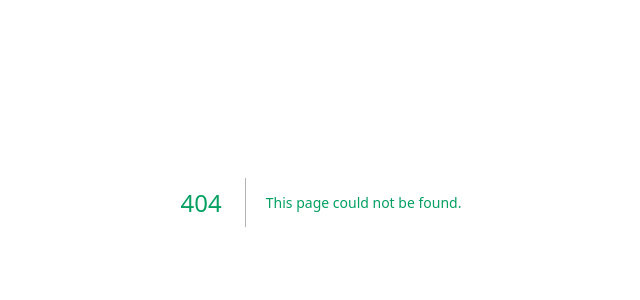
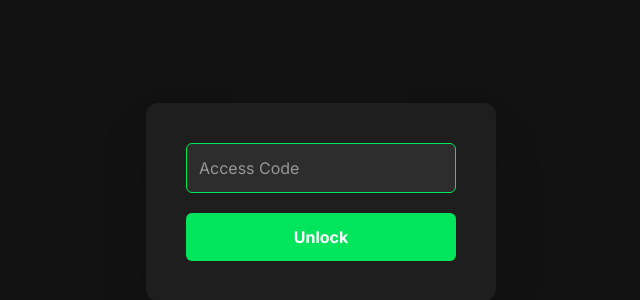
Before and after one commit to Sonic12K12/movie-marathon-calc-nextjs, a Next.js app: page /login in a window 1280 px wide. Before the commit this address had no page. Shown: the part 198-498 px from the top of the page, without its empty margins (319-959 px from the left). Built offline with nearby package versions, Linux system fonts and the light colour scheme.

Commit message:
add Access Code mechanism

```diff
--- /dev/null
+++ b/src/app/actions.js
@@ -0,0 +1,32 @@
+// src/app/actions.js
+"use server";
+
+import { cookies } from "next/headers";
+import { redirect } from "next/navigation";
+
+// Asynchronous server action to verify the password
+export async function authenticate(formData) {
+  const password = formData.get("password");
+
+  // Fetch the password from the environment variables
+  const EXPECTED_PASS = process.env.CALCULATOR_PASS;
+
+  if (password === EXPECTED_PASS) {
+    // Await the cookies() promise before using it
+    const cookieStore = await cookies();
+
+    // Password is correct, set the cookie
+    cookieStore.set("calculator_auth", "granted", {
+      httpOnly: true,
+      secure: process.env.NODE_ENV === "production",
+      maxAge: 60 * 60 * 24 * 30, // 30 days
+      path: "/",
+    });
+
+    // Redirect the user to the protected portfolio
+    redirect("/");
+  } else {
+    // Return an error message to the client
+    return { error: "Incorrect access code. Please try again." };
+  }
+}
--- /dev/null
+++ b/src/app/login/page.js
@@ -0,0 +1,50 @@
+// src/app/login/page.js
+"use client";
+
+import { useState } from "react";
+import { authenticate } from "../actions";
+
+export default function LoginPage() {
+  const [error, setError] = useState("");
+
+  // Handle form submission without reloading the page
+  async function handleSubmit(event) {
+    event.preventDefault();
+
+    const formData = new FormData(event.currentTarget);
+    const result = await authenticate(formData);
+
+    // Display error message if the server action returns one
+    if (result?.error) {
+      setError(result.error);
+    }
+  }
+
+  return (
+    // Main wrapper matching your dark mode styling
+    <main className="min-h-screen bg-[#121212] flex items-center justify-center p-4">
+      {/* Login box container */}
+      <div className="bg-[#1e1e1e] p-10 rounded-xl shadow-2xl text-center max-w-87.5 w-full">
+        <form onSubmit={handleSubmit} className="flex flex-col gap-5">
+          <input
+            type="password"
+            name="password"
+            placeholder="Access Code"
+            required
+            autoFocus
+            className="w-full p-3 bg-[#2d2d2d] border border-[#3d3d3d] text-white rounded-md text-base outline-none focus:border-[#00e55b] transition-colors"
+          />
+          <button
+            type="submit"
+            className="w-full p-3 bg-[#00e55b] hover:bg-[#04bf4e] text-white rounded-md text-base font-bold cursor-pointer transition-colors"
+          >
+            Unlock
+          </button>
+        </form>
+
+        {/* Conditional error message rendering */}
+        {error && <div className="text-red-500 text-sm mt-4">{error}</div>}
+      </div>
+    </main>
+  );
+}
--- /dev/null
+++ b/src/proxy.js
@@ -0,0 +1,31 @@
+import { NextResponse } from "next/server";
+
+// Proxy function to protect routes
+export function proxy(request) {
+  // Check for the authentication cookie
+  const authCookie = request.cookies.get("calculator_auth");
+  const url = request.nextUrl.clone();
+
+  // Redirect to login if cookie is missing and user is not already on the login page
+  if (!authCookie && url.pathname !== "/login") {
+    url.pathname = "/login";
+    return NextResponse.redirect(url);
+  }
+
+  // Redirect to home if user is already logged in but tries to access the login page
+  if (authCookie && url.pathname === "/login") {
+    url.pathname = "/";
+    return NextResponse.redirect(url);
+  }
+
+  // Allow the request to proceed normally
+  return NextResponse.next();
+}
+
+// Define which routes the proxy should protect
+// Exclude API routes, static Next.js files, public image folder and opengraph image
+export const config = {
+  matcher: [
+    "/((?!api|_next/static|_next/image|favicon.ico|img|opengraph-image.jpg).*)",
+  ],
+};
```
